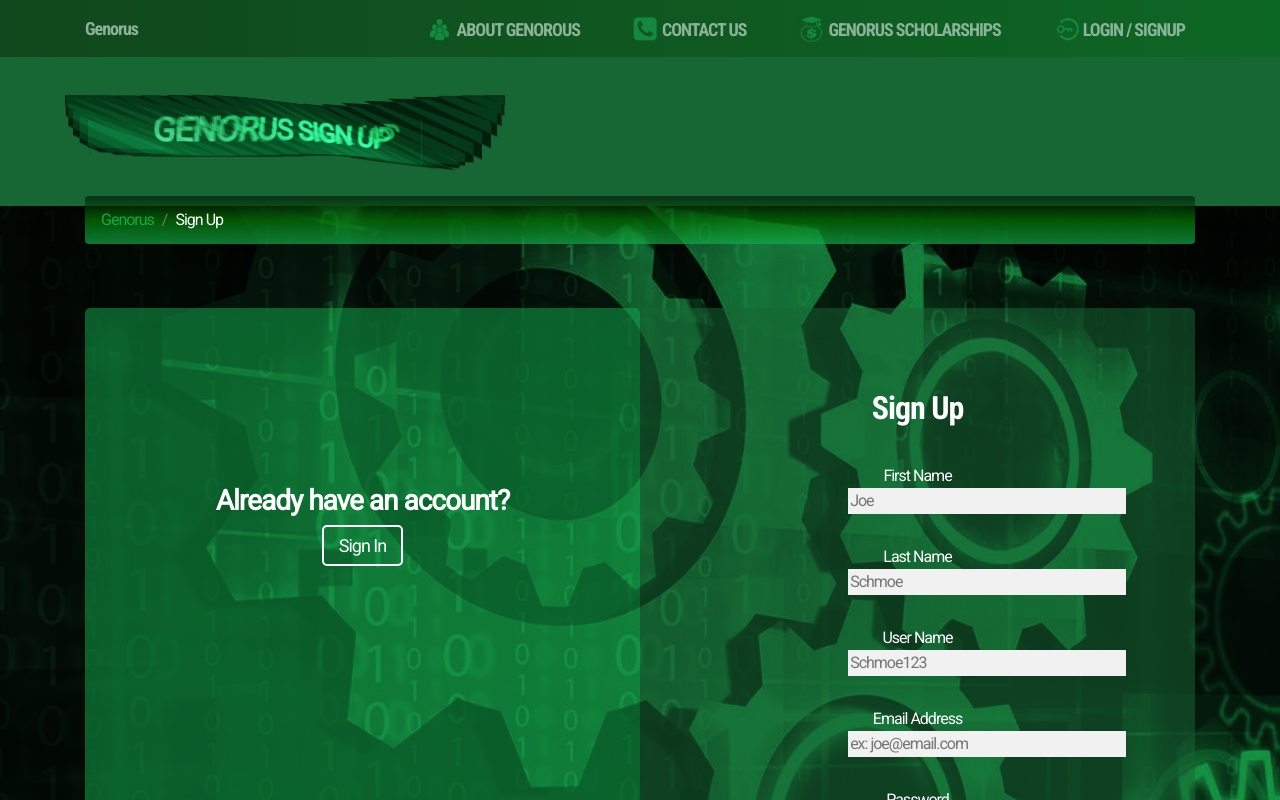
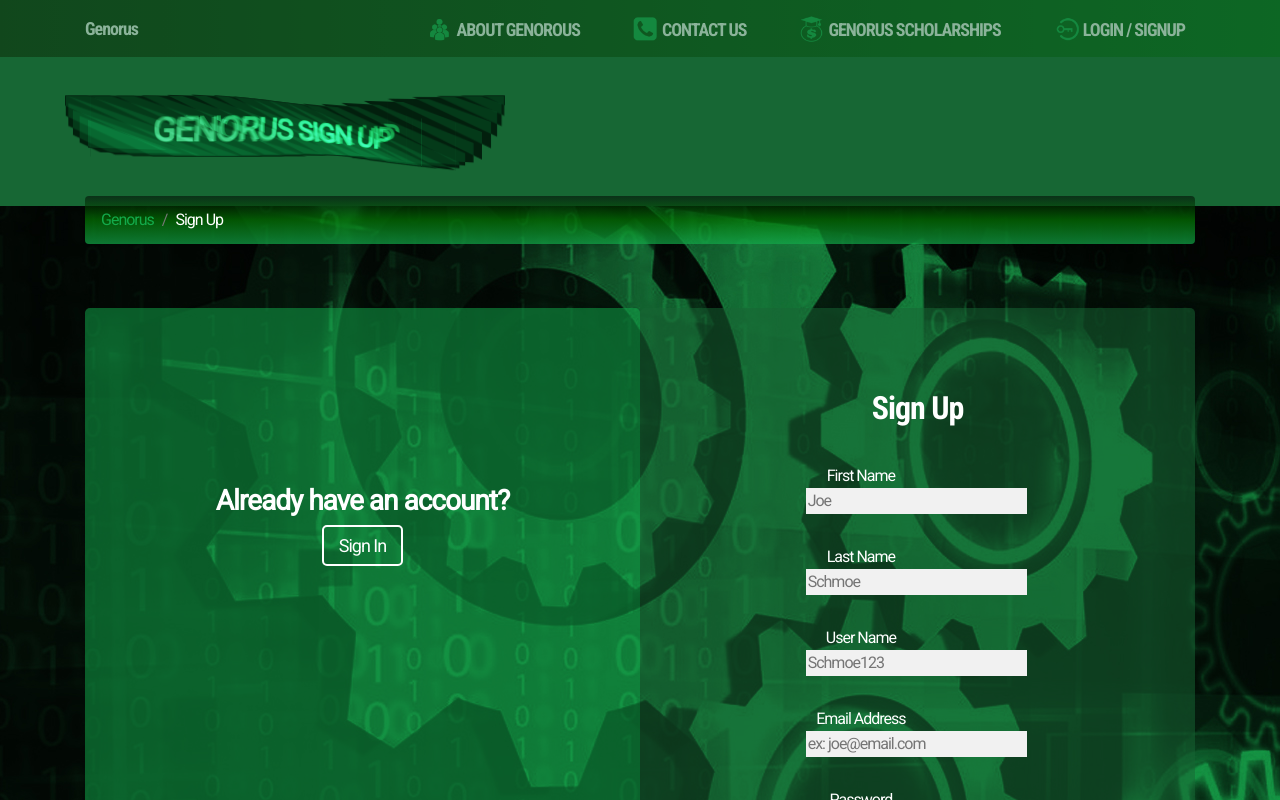
Before and after one commit to GenorUS/genorus-app, a React (Create React App) app in the folder client/: page /signup in a window 1280 px wide. Shown: the top 800 px of the page. Built offline with nearby package versions, Linux system fonts and the light colour scheme; a web font is replaced by a local one.

Commit message:
Made changes

```diff
--- a/client/public/assets/bootstrap/css/main.css
+++ b/client/public/assets/bootstrap/css/main.css
@@ -436,7 +436,6 @@
 #username {
   width: 100%;
   border: solid orange 1px;
-  font-family: "Montserrat";
   font-family: 'Roboto', sans-serif;
   letter-spacing: -1px;
 }
--- a/client/src/components/SignInComponents/Form/Input.js
+++ b/client/src/components/SignInComponents/Form/Input.js
@@ -2,7 +2,7 @@ import React from "react";
 
 export const Input = props => {
   return (
-    <div className="form-group">
+    <div className="form-group" style={{paddingRight: "30px", marginRight: "15%"}}>
       <div>{props.label}</div>
       <input {...props} />
     </div>
--- a/client/src/pages/SignIn/SignIn.js
+++ b/client/src/pages/SignIn/SignIn.js
@@ -142,7 +142,7 @@ export class SignIn extends Component {
             <Div className="rightSide">
               <h2 style={{ color: "#fff" }} >Sign In</h2>
               <form className="loginForm" method="post">
-                <Input name="email" label="Email Address" type="email"  value={this.state.email} id="inputEmail" placeholder="ex: joe@gmail.com" error={this.state.errors.email} onChange={this.handleInput} />
+                <Input name="email" label="Email Address" type="email"  value={this.state.email} id="inputEmail" placeholder ="ex: joe@gmail.com" error={this.state.errors.email} onChange={this.handleInput} />
                 <Input name="password" label="Password" type="password" value={this.state.password} id="inputPassword" placeholder="Password" error={this.state.errors.password} onChange={this.handleInput} />
                 <FormBtn type="submit" className="submit-btn" onClick={this.handleLogin}>Sign In</FormBtn>
               </form>
```
